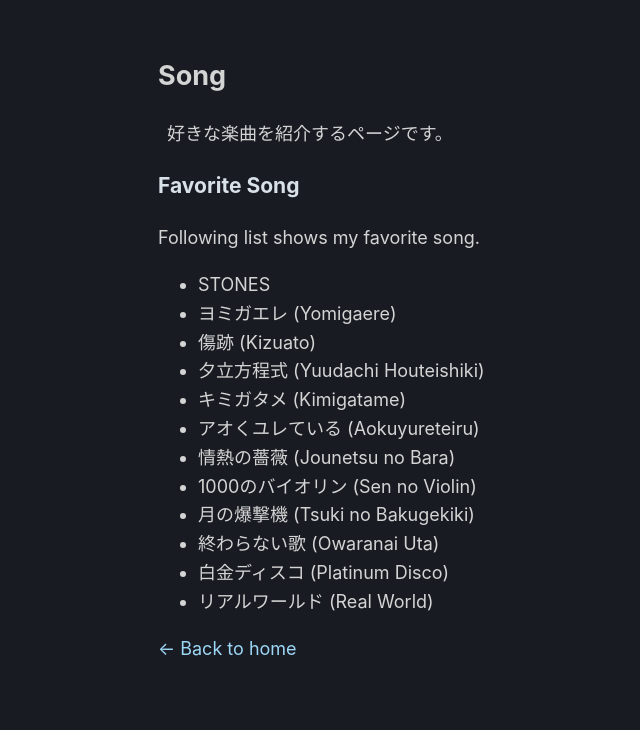
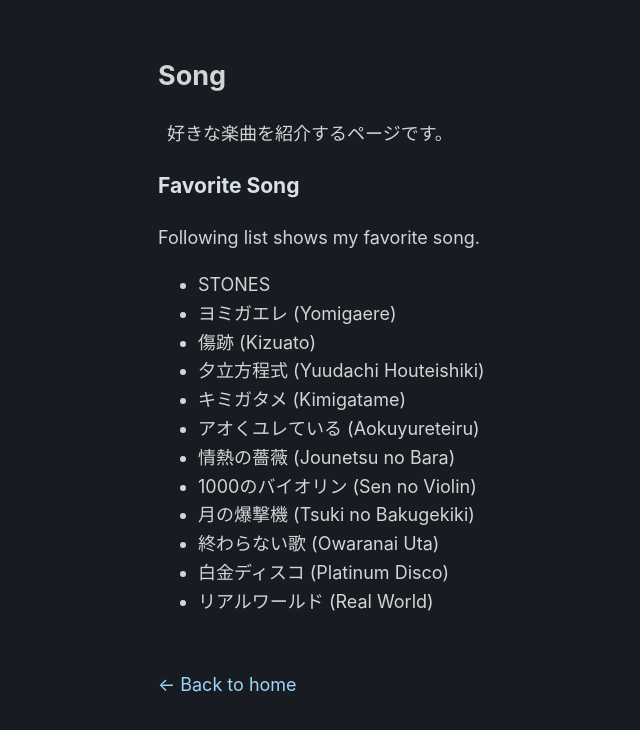
Before and after one commit to kira924age/kira924age.com, a Next.js app: page /song in a window 1280 px wide. Shown: the top 730 px of the page, without its empty margins (122-762 px from the left). Built offline with nearby package versions, Linux system fonts and the light colour scheme.

Commit message:
update scss

```diff
--- a/src/components/layout.tsx
+++ b/src/components/layout.tsx
@@ -52,7 +52,7 @@ export const Layout: React.FC<Properties> = ({ children, home }) => {
 
       <main>{children}</main>
       {!home && (
-        <div className={styles.backToHome}>
+        <div className={styles['back-to-home']}>
           <Link href="/">← Back to home</Link>
         </div>
       )}
--- a/src/pages/index.tsx
+++ b/src/pages/index.tsx
@@ -29,7 +29,7 @@ const AccountItem: React.FC<AccountItemProperties> = ({
   src,
 }) => {
   return (
-    <div className={styles.accountItem}>
+    <div className={styles['account-item']}>
       <a href={href} target="_blank" rel="noopener noreferrer">
         <Image src={src} alt={alt} width={60} height={60} />
       </a>
@@ -89,7 +89,7 @@ const Home: React.FC = () => {
       </Head>
 
       <header className={styles.header}>
-        <div className={styles.iconImage}>
+        <div className={styles['icon-image']}>
           <Image
             src="/images/profile.png"
             width={100}
@@ -97,7 +97,7 @@ const Home: React.FC = () => {
             alt="kira924age"
           />
         </div>
-        <div className={utilStyles.headingXl}>kira924age</div>
+        <div className={utilStyles['heading-xl']}>kira924age</div>
         <p>anime otaku</p>
       </header>
 
--- a/src/styles/Home.module.scss
+++ b/src/styles/Home.module.scss
@@ -1,4 +1,4 @@
-.iconImage img {
+.icon-image img {
   border-radius: 100%;
   margin-bottom: 1rem;
 }
@@ -13,15 +13,14 @@
 
 .container {
   display: flex;
-  flex-direction: row;
-  flex-wrap: wrap;
+  flex-flow: row wrap;
   justify-content: center;
   align-items: center;
   margin-bottom: 2rem;
   width: 100%;
 }
 
-.accountItem {
+.account-item {
   display: flex;
   flex-direction: column;
   justify-content: center;
@@ -32,8 +31,8 @@
   a {
     width: 60px;
     height: 60px;
-    background: "transparent";
-    margin-bottom:0.2rem;
+    background: 'transparent';
+    margin-bottom: 0.2rem;
 
     img {
       border-radius: 10%;
```
